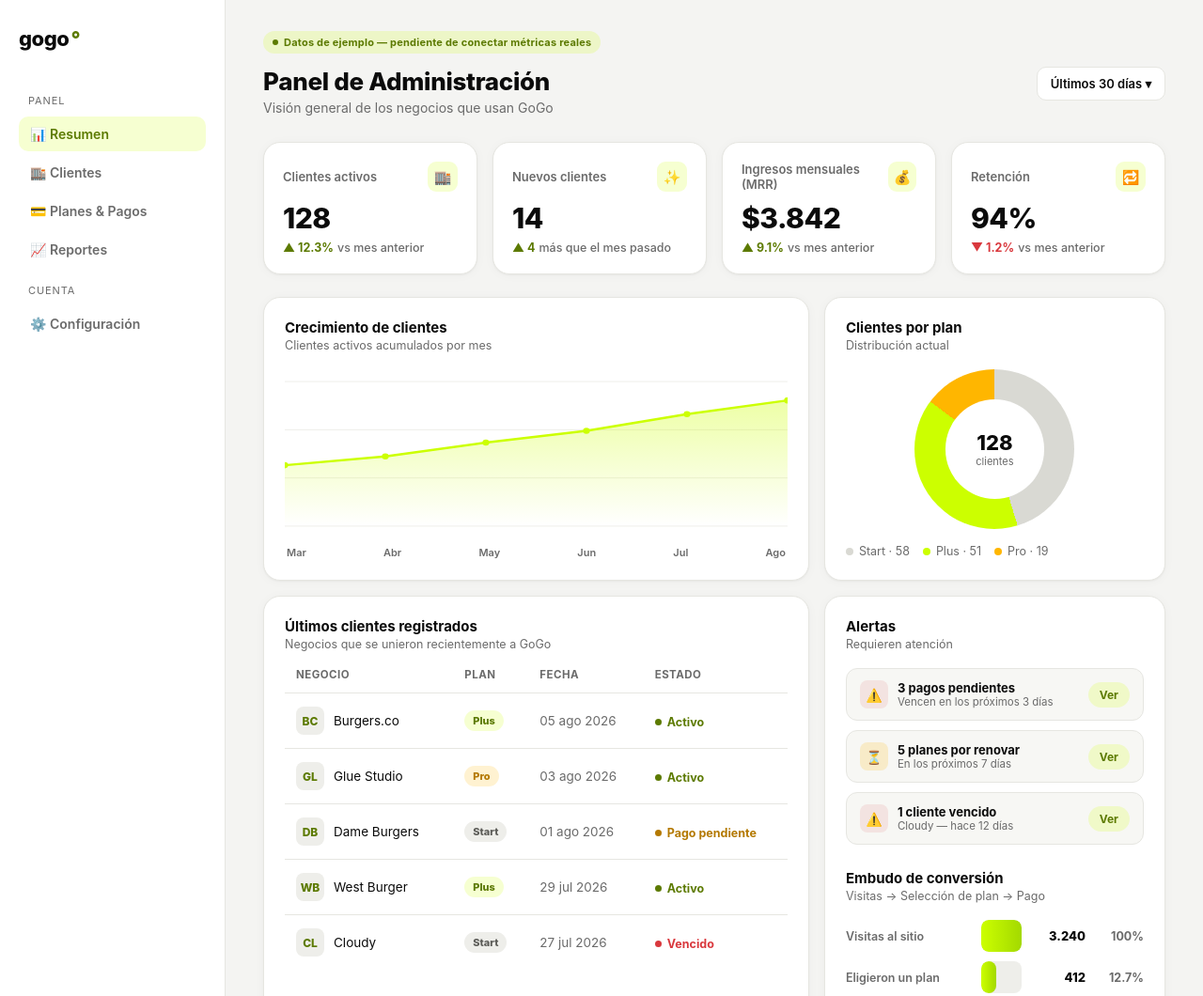
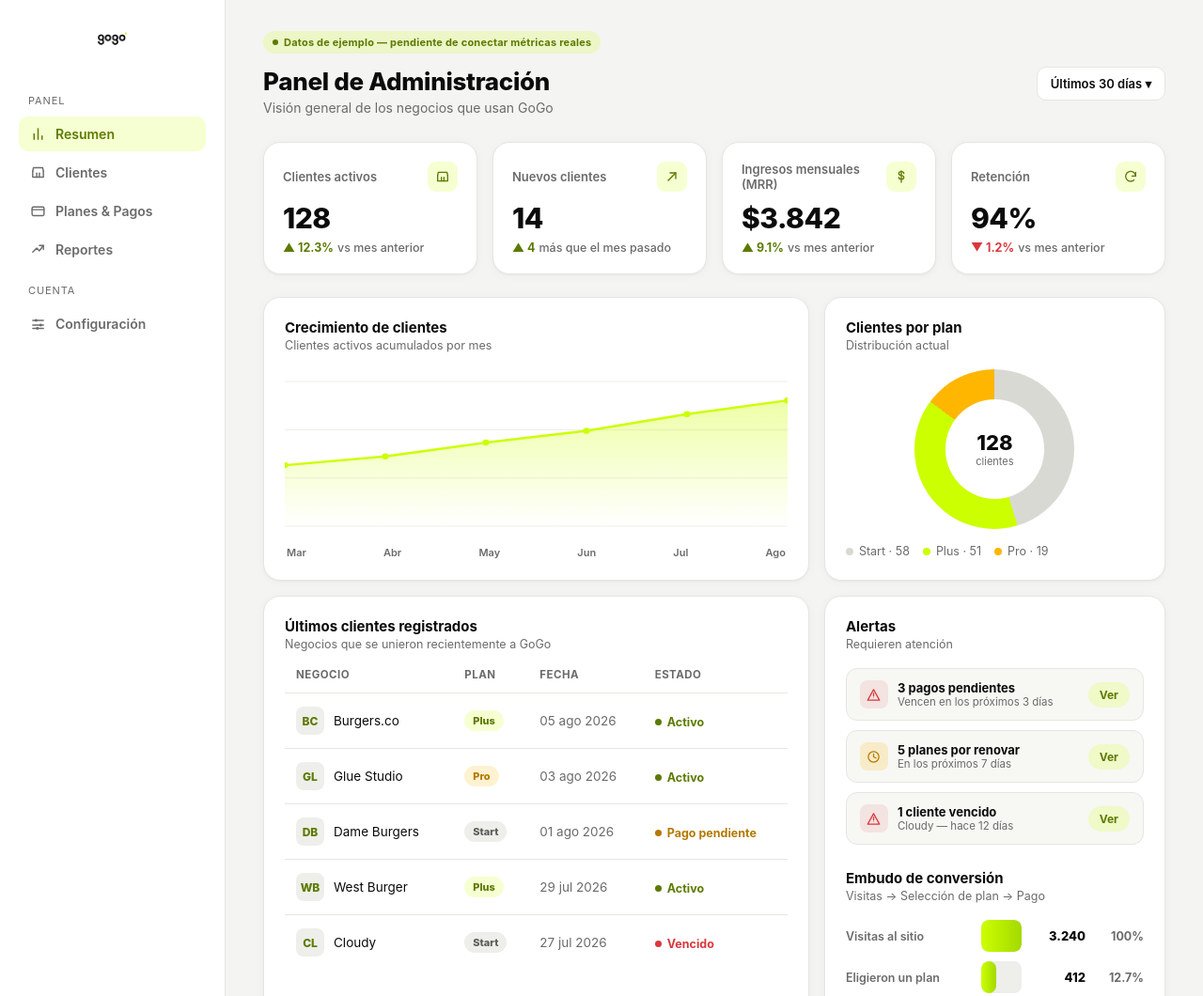
Before and after one commit to cristobaleduardo315-del/gogo-web, a plain HTML site: page admin/index.html in a window 1280 px wide. Shown: the top 1060 px of the page at 94% size. Drawn offline with Linux system fonts and the light colour scheme.

Commit message:
Quitar emojis y usar logo.webp en panel de administracion

```diff
--- a/admin/index.html
+++ b/admin/index.html
@@ -42,16 +42,7 @@
     flex-direction:column;
     gap:32px;
   }
-  .logo-mark{
-    font-weight:800;
-    font-size:22px;
-    letter-spacing:-0.5px;
-    display:flex;
-    align-items:center;
-    gap:2px;
-    color:var(--text);
-  }
-  .logo-mark span{color:var(--lime-text);}
+  .sidebar-logo{height:26px;width:auto;object-fit:contain;display:block;}
   .nav-group{display:flex;flex-direction:column;gap:4px;}
   .nav-label{font-size:11px;text-transform:uppercase;letter-spacing:0.08em;color:var(--text-dim);margin:14px 0 6px 10px;}
   .nav-item{
@@ -60,6 +51,8 @@
     color:var(--text-dim);font-size:14px;font-weight:600;
     text-decoration:none;cursor:pointer;
   }
+  .nav-icon{width:17px;height:17px;flex-shrink:0;display:inline-flex;}
+  .nav-icon svg{width:100%;height:100%;}
   .nav-item.active{background:var(--lime-dim);color:var(--lime-text);}
   .nav-item:not(.active):hover{background:var(--panel-2);color:var(--text);}
   .sidebar-footer{margin-top:auto;padding-top:20px;border-top:1px solid var(--border);}
@@ -94,7 +87,8 @@
   }
   .kpi-top{display:flex;justify-content:space-between;align-items:center;margin-bottom:10px;}
   .kpi-label{font-size:13px;color:var(--text-dim);font-weight:600;}
-  .kpi-icon{width:32px;height:32px;border-radius:9px;background:var(--lime-dim);display:flex;align-items:center;justify-content:center;font-size:15px;}
+  .kpi-icon{width:32px;height:32px;border-radius:9px;background:var(--lime-dim);color:var(--lime-text);display:flex;align-items:center;justify-content:center;flex-shrink:0;}
+  .kpi-icon svg{width:16px;height:16px;}
   .kpi-value{font-size:30px;font-weight:800;letter-spacing:-0.5px;}
   .kpi-delta{font-size:12.5px;font-weight:700;margin-top:6px;display:flex;align-items:center;gap:4px;}
   .kpi-delta.up{color:var(--lime-text);}
@@ -158,7 +152,8 @@
   .alert-item{display:flex;justify-content:space-between;align-items:center;padding:12px 14px;background:var(--panel-2);border-radius:12px;margin-bottom:10px;border:1px solid var(--border);}
   .alert-item:last-child{margin-bottom:0;}
   .alert-left{display:flex;align-items:center;gap:10px;}
-  .alert-icon{width:30px;height:30px;border-radius:8px;background:var(--red-dim);color:var(--red);display:flex;align-items:center;justify-content:center;font-size:14px;flex-shrink:0;}
+  .alert-icon{width:30px;height:30px;border-radius:8px;background:var(--red-dim);color:var(--red);display:flex;align-items:center;justify-content:center;flex-shrink:0;}
+  .alert-icon svg{width:15px;height:15px;}
   .alert-icon.warn{background:var(--amber-dim);color:var(--amber);}
   .alert-title{font-size:13px;font-weight:700;}
   .alert-sub{font-size:11.5px;color:var(--text-dim);}
@@ -175,15 +170,15 @@
 <body>
 
   <aside class="sidebar">
-    <div class="logo-mark">gogo<span>°</span></div>
+    <img src="../assets/logo.webp" alt="gogo" class="sidebar-logo">
     <nav class="nav-group">
       <div class="nav-label">Panel</div>
-      <a class="nav-item active">📊 Resumen</a>
-      <a class="nav-item">🏬 Clientes</a>
-      <a class="nav-item">💳 Planes &amp; Pagos</a>
-      <a class="nav-item">📈 Reportes</a>
+      <a class="nav-item active"><span class="nav-icon"><svg viewBox="0 0 24 24" fill="none" stroke="currentColor" stroke-width="2" stroke-linecap="round" stroke-linejoin="round"><line x1="6" y1="20" x2="6" y2="12"/><line x1="12" y1="20" x2="12" y2="4"/><line x1="18" y1="20" x2="18" y2="15"/></svg></span>Resumen</a>
+      <a class="nav-item"><span class="nav-icon"><svg viewBox="0 0 24 24" fill="none" stroke="currentColor" stroke-width="2" stroke-linecap="round" stroke-linejoin="round"><path d="M4 10l1-5h14l1 5"/><path d="M4 10v9h16v-9"/><line x1="10" y1="19" x2="10" y2="13"/><line x1="14" y1="19" x2="14" y2="13"/></svg></span>Clientes</a>
+      <a class="nav-item"><span class="nav-icon"><svg viewBox="0 0 24 24" fill="none" stroke="currentColor" stroke-width="2" stroke-linecap="round" stroke-linejoin="round"><rect x="3" y="6" width="18" height="13" rx="2"/><line x1="3" y1="10" x2="21" y2="10"/></svg></span>Planes &amp; Pagos</a>
+      <a class="nav-item"><span class="nav-icon"><svg viewBox="0 0 24 24" fill="none" stroke="currentColor" stroke-width="2" stroke-linecap="round" stroke-linejoin="round"><polyline points="4 16 10 10 14 14 20 6"/><polyline points="14 6 20 6 20 12"/></svg></span>Reportes</a>
       <div class="nav-label">Cuenta</div>
-      <a class="nav-item">⚙️ Configuración</a>
+      <a class="nav-item"><span class="nav-icon"><svg viewBox="0 0 24 24"><line x1="4" y1="7" x2="20" y2="7" stroke="currentColor" stroke-width="2" stroke-linecap="round"/><circle cx="9" cy="7" r="2.1" fill="currentColor"/><line x1="4" y1="14" x2="20" y2="14" stroke="currentColor" stroke-width="2" stroke-linecap="round"/><circle cx="16" cy="14" r="2.1" fill="currentColor"/><line x1="4" y1="19" x2="20" y2="19" stroke="currentColor" stroke-width="2" stroke-linecap="round"/><circle cx="11" cy="19" r="2.1" fill="currentColor"/></svg></span>Configuración</a>
     </nav>
     <div class="sidebar-footer">
       <div class="admin-chip">
@@ -209,22 +204,22 @@
     <!-- KPI CARDS -->
     <div class="kpi-grid">
       <div class="kpi-card">
-        <div class="kpi-top"><span class="kpi-label">Clientes activos</span><span class="kpi-icon">🏬</span></div>
+        <div class="kpi-top"><span class="kpi-label">Clientes activos</span><span class="kpi-icon"><svg viewBox="0 0 24 24" fill="none" stroke="currentColor" stroke-width="2" stroke-linecap="round" stroke-linejoin="round"><path d="M4 10l1-5h14l1 5"/><path d="M4 10v9h16v-9"/><line x1="10" y1="19" x2="10" y2="13"/><line x1="14" y1="19" x2="14" y2="13"/></svg></span></div>
         <div class="kpi-value">128</div>
         <div class="kpi-delta up">▲ 12.3% <span class="vs">vs mes anterior</span></div>
       </div>
       <div class="kpi-card">
-        <div class="kpi-top"><span class="kpi-label">Nuevos clientes</span><span class="kpi-icon">✨</span></div>
+        <div class="kpi-top"><span class="kpi-label">Nuevos clientes</span><span class="kpi-icon"><svg viewBox="0 0 24 24" fill="none" stroke="currentColor" stroke-width="2" stroke-linecap="round" stroke-linejoin="round"><line x1="6" y1="18" x2="18" y2="6"/><polyline points="9 6 18 6 18 15"/></svg></span></div>
         <div class="kpi-value">14</div>
         <div class="kpi-delta up">▲ 4 <span class="vs">más que el mes pasado</span></div>
       </div>
       <div class="kpi-card">
-        <div class="kpi-top"><span class="kpi-label">Ingresos mensuales (MRR)</span><span class="kpi-icon">💰</span></div>
+        <div class="kpi-top"><span class="kpi-label">Ingresos mensuales (MRR)</span><span class="kpi-icon"><svg viewBox="0 0 24 24" fill="none" stroke="currentColor" stroke-width="2" stroke-linecap="round" stroke-linejoin="round"><line x1="12" y1="3" x2="12" y2="21"/><path d="M16 7c0-1.7-1.8-3-4-3s-4 1.3-4 3 1.8 2.6 4 3 4 1.3 4 3-1.8 3-4 3-4-1.3-4-3"/></svg></span></div>
         <div class="kpi-value">$3.842</div>
         <div class="kpi-delta up">▲ 9.1% <span class="vs">vs mes anterior</span></div>
       </div>
       <div class="kpi-card">
-        <div class="kpi-top"><span class="kpi-label">Retención</span><span class="kpi-icon">🔁</span></div>
+        <div class="kpi-top"><span class="kpi-label">Retención</span><span class="kpi-icon"><svg viewBox="0 0 24 24" fill="none" stroke="currentColor" stroke-width="2" stroke-linecap="round" stroke-linejoin="round"><path d="M20 11a8 8 0 10-2.6 6.4"/><polyline points="20 5 20 11 14 11"/></svg></span></div>
         <div class="kpi-value">94%</div>
         <div class="kpi-delta down">▼ 1.2% <span class="vs">vs mes anterior</span></div>
       </div>
@@ -320,7 +315,7 @@
         </div>
         <div class="alert-item">
           <div class="alert-left">
-            <div class="alert-icon">⚠️</div>
+            <div class="alert-icon"><svg viewBox="0 0 24 24" fill="none" stroke="currentColor" stroke-width="2" stroke-linecap="round" stroke-linejoin="round"><path d="M12 3l10 18H2L12 3z"/><line x1="12" y1="9" x2="12" y2="14"/><circle cx="12" cy="17" r="0.6" fill="currentColor" stroke="none"/></svg></div>
             <div>
               <div class="alert-title">3 pagos pendientes</div>
               <div class="alert-sub">Vencen en los próximos 3 días</div>
@@ -330,7 +325,7 @@
         </div>
         <div class="alert-item">
           <div class="alert-left">
-            <div class="alert-icon warn">⏳</div>
+            <div class="alert-icon warn"><svg viewBox="0 0 24 24" fill="none" stroke="currentColor" stroke-width="2" stroke-linecap="round" stroke-linejoin="round"><circle cx="12" cy="12" r="9"/><polyline points="12 7 12 12 16 14"/></svg></div>
             <div>
               <div class="alert-title">5 planes por renovar</div>
               <div class="alert-sub">En los próximos 7 días</div>
@@ -340,7 +335,7 @@
         </div>
         <div class="alert-item">
           <div class="alert-left">
-            <div class="alert-icon">⚠️</div>
+            <div class="alert-icon"><svg viewBox="0 0 24 24" fill="none" stroke="currentColor" stroke-width="2" stroke-linecap="round" stroke-linejoin="round"><path d="M12 3l10 18H2L12 3z"/><line x1="12" y1="9" x2="12" y2="14"/><circle cx="12" cy="17" r="0.6" fill="currentColor" stroke="none"/></svg></div>
             <div>
               <div class="alert-title">1 cliente vencido</div>
               <div class="alert-sub">Cloudy — hace 12 días</div>
```
